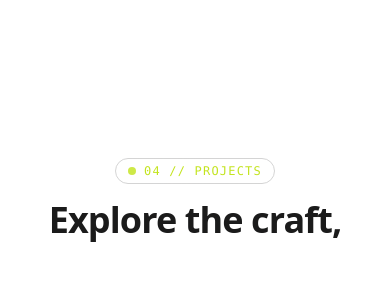
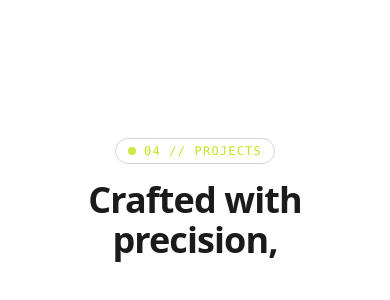
Before and after one commit to rramadhaan15/portofolio, a React (Vite) app: page / in a window 390 px wide. Shown: the part 8597-8897 px from the top of the page. Built offline with nearby package versions, Linux system fonts and the light colour scheme; a web font is replaced by a local one.

Commit message:
Update projects section heading to 'Crafted with precision,'

```diff
--- a/components/ui/projects-section.tsx
+++ b/components/ui/projects-section.tsx
@@ -3,7 +3,7 @@
 import React, { useEffect, useRef } from "react";
 import { gsap } from "gsap";
 import { ScrollTrigger } from "gsap/ScrollTrigger";
-import { cn } from "@/lib/utils";
+import { cn, getAssetUrl } from "@/lib/utils";
 
 if (typeof window !== "undefined") {
   gsap.registerPlugin(ScrollTrigger);
@@ -131,7 +131,7 @@ export interface ProjectsSectionProps extends React.HTMLAttributes<HTMLDivElemen
 }
 
 export function ProjectsSection({
-  tagline1 = "Explore the craft,",
+  tagline1 = "Crafted with precision,",
   tagline2 = "engineered to scale.",
   className,
   id = "projects",
@@ -354,7 +354,7 @@ export function ProjectsSection({
       </div>
 
       {/* TOP FLOATING PROJECT STEPPER PILL */}
-      <div className="project-stepper absolute top-6 sm:top-8 z-30 flex items-center gap-3 px-4 py-1.5 rounded-full bg-black/70 backdrop-blur-xl border border-white/10 shadow-2xl font-mono text-xs text-neutral-300 pointer-events-none">
+      <div className="project-stepper absolute top-20 sm:top-24 md:top-28 z-30 flex items-center gap-3 px-4 py-1.5 rounded-full bg-black/75 backdrop-blur-xl border border-white/10 shadow-2xl font-mono text-xs text-neutral-300 pointer-events-none">
         <span className="text-[#C3E41D] font-bold text-[10px] tracking-widest uppercase">PROJECT SHOWCASE</span>
         <span className="text-white/20">|</span>
         <div className="flex items-center gap-1.5">
@@ -445,7 +445,7 @@ export function ProjectsSection({
                       {/* Project Screenshot */}
                       <div className="relative w-full flex-1 overflow-hidden bg-neutral-950 flex flex-col justify-between group">
                         <img
-                          src="/project-internesia.png"
+                          src={getAssetUrl("/project-internesia.png")}
                           alt="Internesia - Platform Magang & Pelacak Lamaran"
                           className="w-full h-full object-cover object-top transition-transform duration-700 ease-out group-hover:scale-105"
                           loading="eager"
@@ -640,7 +640,7 @@ export function ProjectsSection({
                       {/* Project Screenshot */}
                       <div className="relative w-full flex-1 overflow-hidden bg-neutral-950 flex flex-col justify-between group">
                         <img
-                          src="/project-padel-prime.png"
+                          src={getAssetUrl("/project-padel-prime.png")}
                           alt="Padel Prime - Reservasi Lapangan Padel Online Cepat"
                           className="w-full h-full object-cover object-top transition-transform duration-700 ease-out group-hover:scale-105"
                           loading="eager"
--- a/src/components/ui/projects-section.tsx
+++ b/src/components/ui/projects-section.tsx
@@ -131,7 +131,7 @@ export interface ProjectsSectionProps extends React.HTMLAttributes<HTMLDivElemen
 }
 
 export function ProjectsSection({
-  tagline1 = "Explore the craft,",
+  tagline1 = "Crafted with precision,",
   tagline2 = "engineered to scale.",
   className,
   id = "projects",
```
Also changed, not shown: 4 other files (tests, documents, lock files or other folders).
